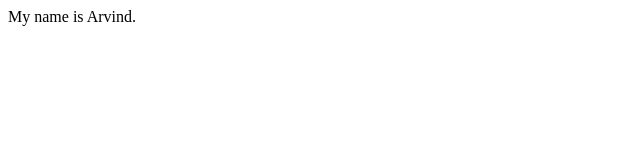
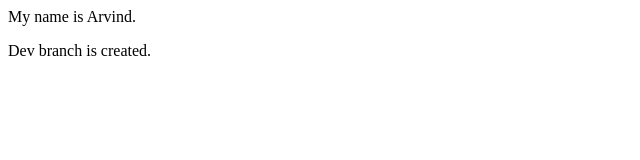
Before and after one commit to aksharma13/learning_repo, a plain HTML site: page index.html in a window 1280 px wide. Shown: the whole page, without its empty margins (0-640 px from the left). Drawn offline with Linux system fonts and the light colour scheme.

Commit message:
dev branch change 1

```diff
--- a/index.html
+++ b/index.html
@@ -4,5 +4,6 @@
  </head>
  <body>
 	My name is Arvind.
+	<p>Dev branch is created.</p>
  </body>
 </html>
```
